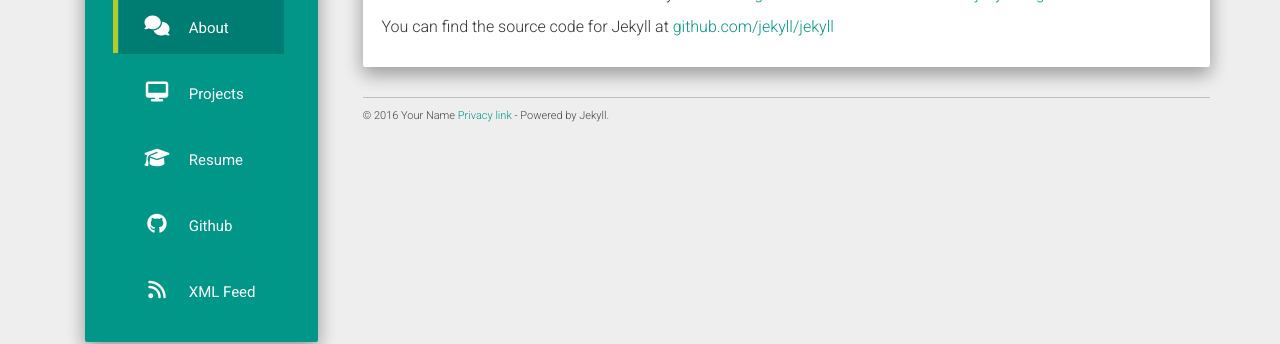
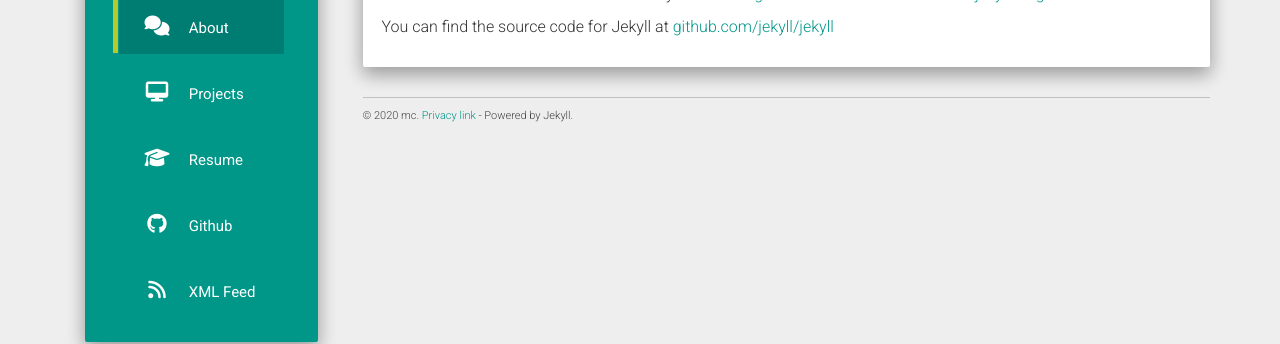
Before and after one commit to mc-source/mc-source.github.io, a Jekyll site: the page built from about.md, in a window 1280 px wide. Shown: the part 300-644 px from the top of the page. Built offline with Jekyll 4.4.1, drawn with Linux system fonts in a browser that asks for light colours; nearby versions of some CDN libraries.

Commit message:
Update footer.html

```diff
--- a/_includes/footer.html
+++ b/_includes/footer.html
@@ -1,5 +1,5 @@
 <footer>
-  © 2016 Your Name <a href="#">Privacy link</a> - Powered by Jekyll.
+  © 2020 {{ site.author }} <a href="#">Privacy link</a> - Powered by Jekyll.
 </footer>
 <div align="center">
   <script async src="https://pagead2.googlesyndication.com/pagead/js/adsbygoogle.js"></script>
```
